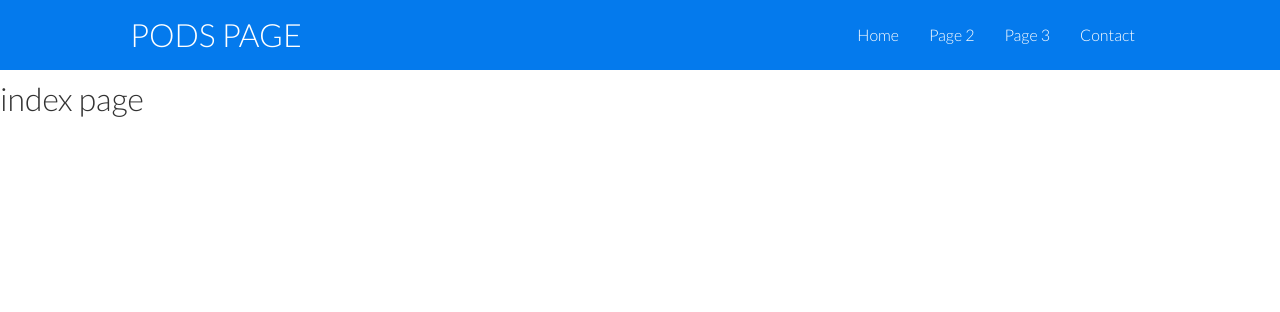
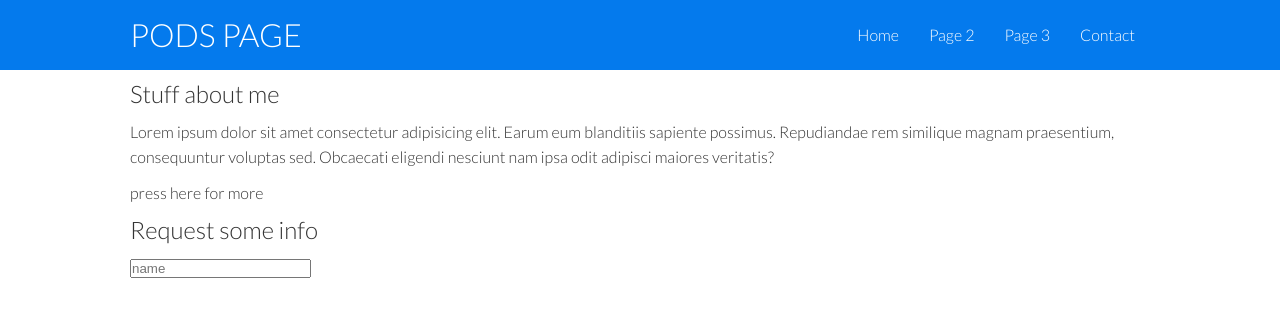
Before and after one commit to POD181818/First-Web-Site, a plain HTML site: page index.html in a window 1280 px wide. Drawn offline with Linux system fonts and the light colour scheme.

Commit message:
adding section 1

```diff
--- a/index.html
+++ b/index.html
@@ -23,8 +23,27 @@
             </nav>
         </div>
     </div>
+<!-- section 1 -->
 
-<h1>index page</h1>
+  <section class="section1">
+      <div class="container grid">
+          <div class="section1-txt">
+              <h1>Stuff about me</h1>
+              <p>Lorem ipsum dolor sit amet consectetur adipisicing elit. Earum eum blanditiis sapiente possimus. Repudiandae rem similique magnam praesentium, consequuntur voluptas sed. Obcaecati eligendi nesciunt nam ipsa odit adipisci maiores veritatis?</p>
+              <a href="#" class="btn btn-outline">press here for more</a>
+          </div>
+
+          <div class="section-form card">
+              <h2> Request some info</h2>
+              <form>
+                  <div class="form-control">
+                      <input type="text" name="name" placeholder="name">
+                  </div>
+              </form>
+
+          </div>
+      </div>
+  </section>
 
 </body>
 </html>
```
